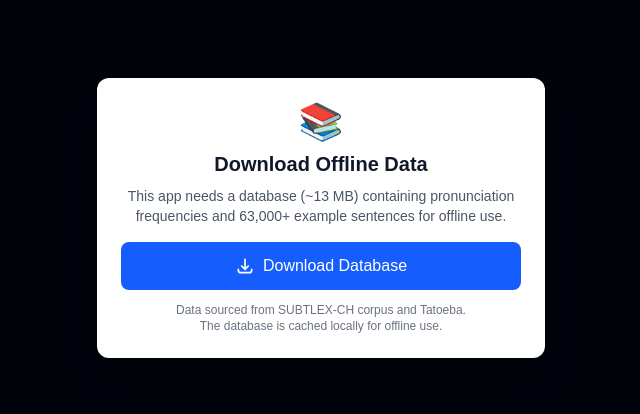
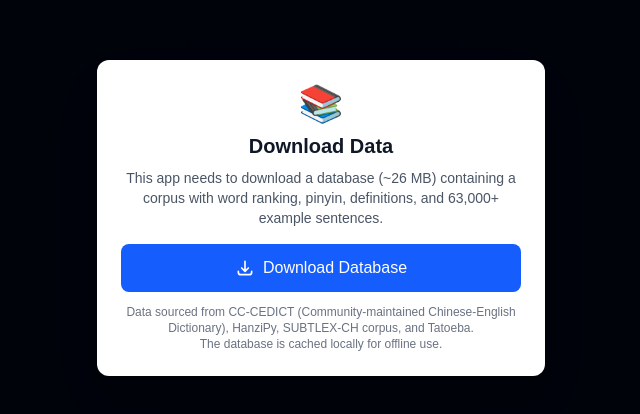
Before and after one commit to joeyeng/hanzi-movie-method, a Next.js app: page /study/group/1 in a window 1280 px wide. Shown: the part 182-596 px from the top of the page, without its empty margins (319-959 px from the left). Built offline with nearby package versions, Linux system fonts and the light colour scheme.

Commit message:
restore original layout padding

```diff
--- a/src/app/layout.tsx
+++ b/src/app/layout.tsx
@@ -52,7 +52,7 @@ export default function RootLayout({
           <ScrollToTop />
           <div className="flex min-h-screen w-full max-w-full overflow-x-hidden">
             <Sidebar />
-            <main className="flex-1 p-2 sm:p-4 lg:p-8 pt-20 lg:pt-8 min-w-0 overflow-x-hidden">{children}</main>
+            <main className="flex-1 p-4 lg:p-8 pt-20 lg:pt-8 min-w-0 overflow-x-hidden">{children}</main>
           </div>
         </DatabaseDownloadPrompt>
       </body>
--- a/src/app/study/group/[groupId]/page.tsx
+++ b/src/app/study/group/[groupId]/page.tsx
@@ -185,7 +185,7 @@ export default function StudyGroupPage() {
 
     // Normal group view
     return (
-        <div className="max-w-6xl mx-auto px-2 sm:px-4">
+        <div className="max-w-6xl mx-auto">
             {/* Header with back button, group name, and start button */}
             <div className="mb-4 sm:mb-6 bg-slate-800 rounded-lg p-3 sm:p-4">
                 <div className="flex items-center justify-between">
--- a/src/components/DatabaseDownloadPrompt.tsx
+++ b/src/components/DatabaseDownloadPrompt.tsx
@@ -39,11 +39,11 @@ export default function DatabaseDownloadPrompt({ children }: DatabaseDownloadPro
                     <div className="text-center space-y-2">
                         <div className="text-4xl mb-2">📚</div>
                         <h2 className="text-xl font-bold text-gray-900 dark:text-white">
-                            Download Offline Data
+                            Download Data
                         </h2>
                         <p className="text-gray-600 dark:text-gray-300 text-sm">
-                            This app needs a database (~13 MB) containing pronunciation frequencies
-                            and 63,000+ example sentences for offline use.
+                            This app needs to download a database (~26 MB) containing a corpus with word ranking, pinyin, definitions,
+                            and 63,000+ example sentences.
                         </p>
                     </div>
 
@@ -93,7 +93,7 @@ export default function DatabaseDownloadPrompt({ children }: DatabaseDownloadPro
                         </button>
 
                         <p className="text-xs text-gray-500 dark:text-gray-400 text-center">
-                            Data sourced from SUBTLEX-CH corpus and Tatoeba.
+                            Data sourced from CC-CEDICT (Community-maintained Chinese-English Dictionary), HanziPy, SUBTLEX-CH corpus, and Tatoeba.
                             <br />
                             The database is cached locally for offline use.
                         </p>
```
